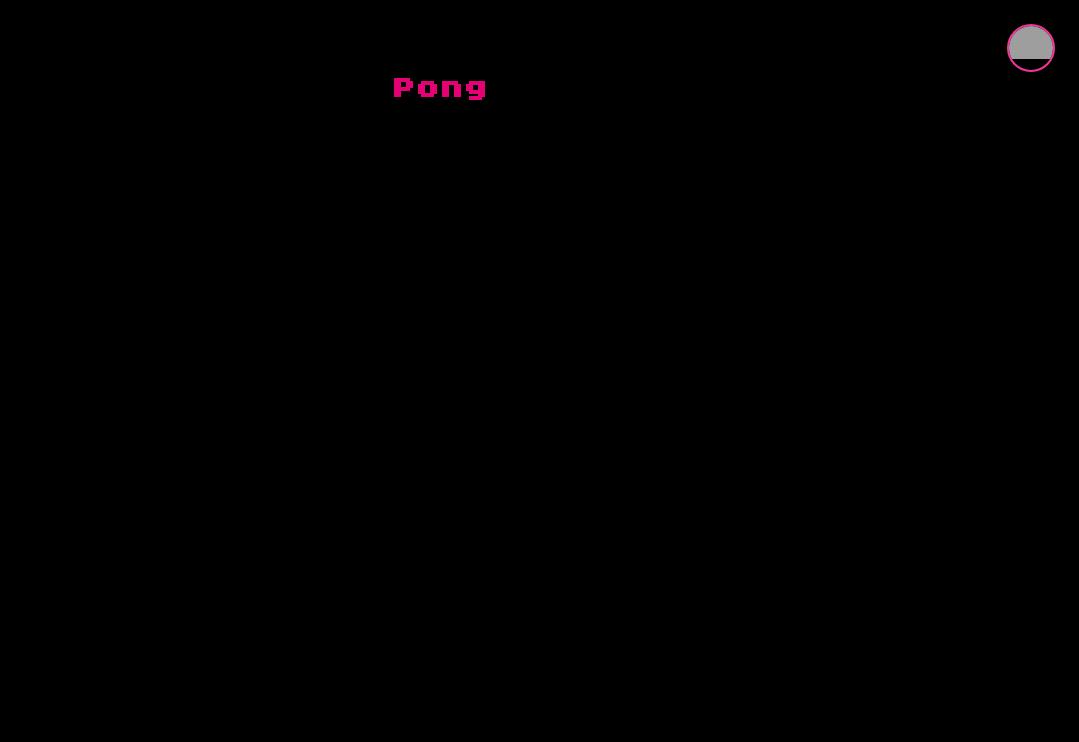
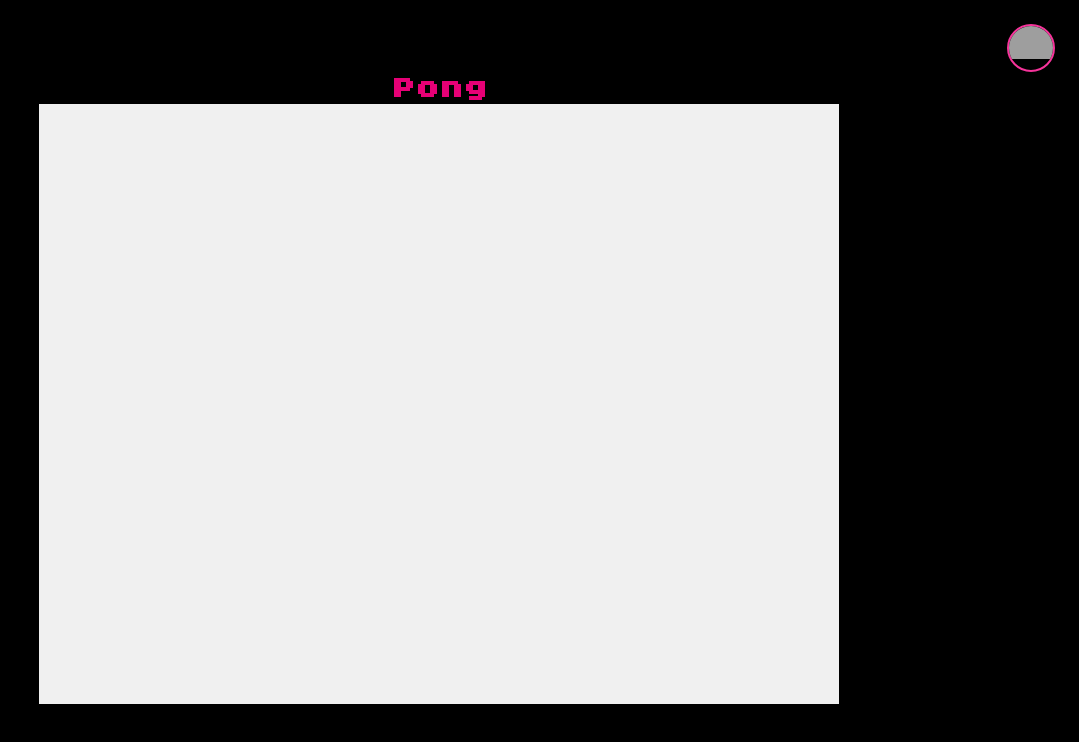
Before and after one commit to viridian-green/transcendence, a React (Vite) app in the folder frontend/: page /game in a window 1280 px wide. Shown: the top 742 px of the page, without its empty margins (201-1280 px from the left). Built offline with nearby package versions, Linux system fonts and the light colour scheme; grey boxes are pictures that could not be loaded.

Commit message:
feat(Game Page): add iframe to display game

```diff
--- a/frontend/src/pages/Game.tsx
+++ b/frontend/src/pages/Game.tsx
@@ -1,7 +1,20 @@
 import type { FC } from 'react';
 
 const Game: FC = () => {
-	return <div className='text-center text-2xl font-bold'>Pong</div>;
+	return (
+		<>
+			<div className='text-center text-2xl font-bold'>Pong</div>
+			<div className='flex justify-center'>
+				<iframe
+					src='/game-service'
+					title='Pong Game'
+					width='800'
+					height='600'
+					style={{ border: 'none' }}
+				/>
+			</div>
+		</>
+	);
 };
 
 export default Game;
```
